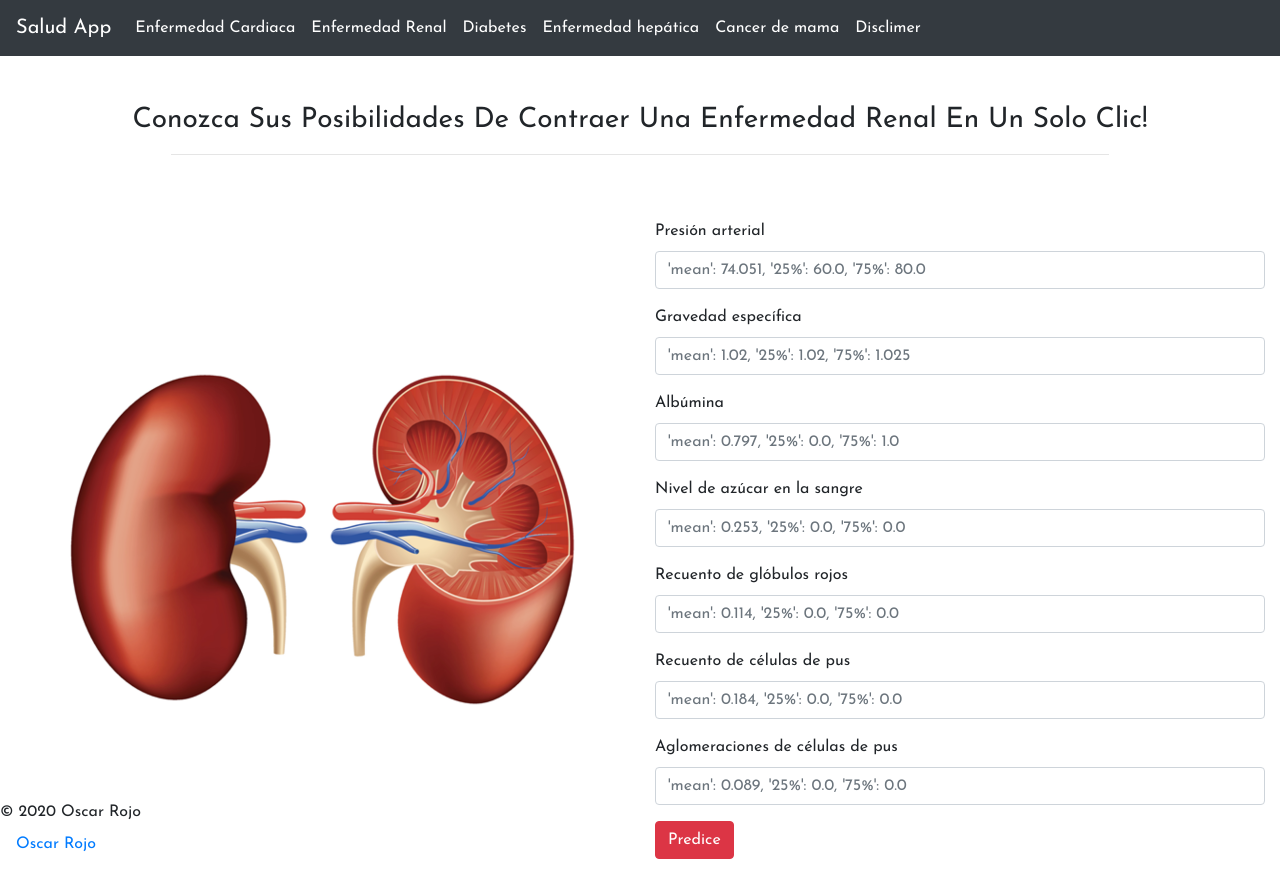
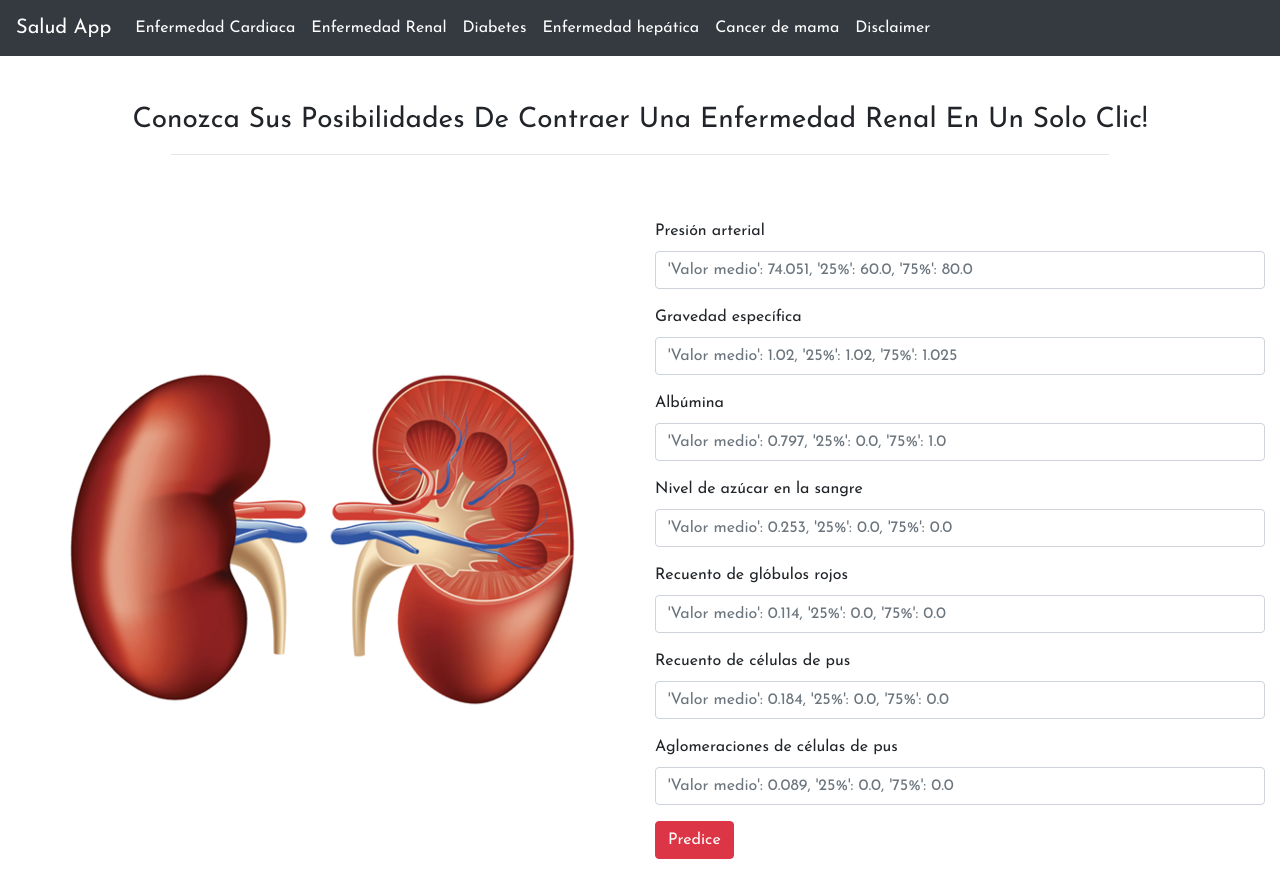
Before and after one commit to zumaia/salud-app, a Flask app: page /Kidney_API in a window 1280 px wide. Shown: the top 877 px of the page. Run offline with Flask 2, Linux system fonts and the light colour scheme; some libraries are stand-ins or nearby versions.

Commit message:
Add files via upload

```diff
--- a/templates/disclimer.html
+++ b/templates/disclimer.html
@@ -42,7 +42,7 @@
 							<a class="nav-link" href="/Breast_CancerAPI">Cancer de mama</a>
 						</li>
 						<li class="nav-item active">
-							<a class="nav-link" href="/disclimer">Disclimer</a>
+							<a class="nav-link" href="/disclimer">Disclaimer</a>
 						</li>
 					</ul>
 				</div>
@@ -118,5 +118,5 @@
 																<script src="./static/js/holder.min.js"></script>
 															<p>&copy; 2020 Oscar Rojo<a class="nav-link" href="www.oscarrojo.es">Oscar Rojo</a><p>
 	<a rel="license" href="http://creativecommons.org/licenses/by/4.0/"><img alt="Licencia de Creative Commons" style="border-width:0" src="https://i.creativecommons.org/l/by/4.0/80x15.png" /></a><br />Este obra está bajo una <a rel="license" href="http://creativecommons.org/licenses/by/4.0/">licencia de Creative Commons Reconocimiento 4.0 Internacional</a>
-															</body>
-														</html>
+</body>
+</html>
--- a/templates/index.html
+++ b/templates/index.html
@@ -29,7 +29,7 @@
 							<a class="nav-link" href="/Breast_CancerAPI">Cancer de mama</a>
 						</li>
 						<li class="nav-item active">
-							<a class="nav-link" href="/disclimer">Disclimer</a>
+							<a class="nav-link" href="/disclimer">Disclaimer</a>
 						</li>
 					</ul>
 				</div>
--- a/templates/kidney.html
+++ b/templates/kidney.html
@@ -54,7 +54,7 @@
               <a class="nav-link" href="/Breast_CancerAPI">Cancer de mama</a>
             </li>
             	<li class="nav-item active">
-		<a class="nav-link" href="/disclimer">Disclimer</a>
+		<a class="nav-link" href="/disclimer">Disclaimer</a>
 		</li>
           </ul>
         </div>
@@ -74,37 +74,37 @@
               <div class="form-group">
                 <!-- TODO : Year to accept only year date picker -->
                 <label for="bp">Presión arterial</label>
-                <input class="form-control" type="number" id="bp" name="Year" required="required" placeholder="'mean': 74.051, '25%': 60.0, '75%': 80.0">
+                <input class="form-control" type="number" id="bp" name="Year" required="required" placeholder="'Valor medio': 74.051, '25%': 60.0, '75%': 80.0">
               </div>
 
               <div class="form-group">
                 <label for="sg">Gravedad específica</label>
-                <input class="form-control" type="number" step="any" id="sg" name="sg" required="required" placeholder="'mean': 1.02, '25%': 1.02, '75%': 1.025">
+                <input class="form-control" type="number" step="any" id="sg" name="sg" required="required" placeholder="'Valor medio': 1.02, '25%': 1.02, '75%': 1.025">
               </div>
 
               <div class="form-group">
                 <label for="al">Albúmina</label>
-                <input class="form-control" type="number" id="al" name="al" required="required" placeholder="'mean': 0.797, '25%': 0.0, '75%': 1.0">
+                <input class="form-control" type="number" id="al" name="al" required="required" placeholder="'Valor medio': 0.797, '25%': 0.0, '75%': 1.0">
               </div>
 
               <div class="form-group">
                 <label for="su">Nivel de azúcar en la sangre</label>
-                <input class="form-control" type="number" id="su" name="su" required="required" placeholder="'mean': 0.253, '25%': 0.0, '75%': 0.0">
+                <input class="form-control" type="number" id="su" name="su" required="required" placeholder="'Valor medio': 0.253, '25%': 0.0, '75%': 0.0">
               </div>
 
               <div class="form-group">
                 <label for="rbc">Recuento de glóbulos rojos</label>
-                <input class="form-control" type="number" id="rbc" name="rbc" required="required" placeholder="'mean': 0.114, '25%': 0.0, '75%': 0.0">
+                <input class="form-control" type="number" id="rbc" name="rbc" required="required" placeholder="'Valor medio': 0.114, '25%': 0.0, '75%': 0.0">
               </div>
 
               <div class="form-group">
                 <label for="pc">Recuento de células de pus</label>
-                <input class="form-control" type="number" id="pc" name="pc" required="required" placeholder="'mean': 0.184, '25%': 0.0, '75%': 0.0">
+                <input class="form-control" type="number" id="pc" name="pc" required="required" placeholder="'Valor medio': 0.184, '25%': 0.0, '75%': 0.0">
               </div>
 
               <div class="form-group">
                 <label for="pcc">Aglomeraciones de células de pus</label>
-                <input class="form-control" type="number" id="pcc" name="pcc" required="required" placeholder="'mean': 0.089, '25%': 0.0, '75%': 0.0">
+                <input class="form-control" type="number" id="pcc" name="pcc" required="required" placeholder="'Valor medio': 0.089, '25%': 0.0, '75%': 0.0">
               </div>
 
               <button type="submit" class="btn btn-danger">Predice</button>
@@ -120,7 +120,6 @@
     <script src="https://code.jquery.com/jquery-3.5.1.slim.min.js" integrity="sha384-DfXdz2htPH0lsSSs5nCTpuj/zy4C+OGpamoFVy38MVBnE+IbbVYUew+OrCXaRkfj" crossorigin="anonymous"></script>
     <script src="https://cdn.jsdelivr.net/npm/popper.js@1.16.1/dist/umd/popper.min.js" integrity="sha384-9/reFTGAW83EW2RDu2S0VKaIzap3H66lZH81PoYlFhbGU+6BZp6G7niu735Sk7lN" crossorigin="anonymous"></script>
     <script src="https://cdn.jsdelivr.net/npm/bootstrap@4.5.3/dist/js/bootstrap.min.js" integrity="sha384-w1Q4orYjBQndcko6MimVbzY0tgp4pWB4lZ7lr30WKz0vr/aWKhXdBNmNb5D92v7s" crossorigin="anonymous"></script>
-    <p>&copy; 2020 Oscar Rojo<a class="nav-link" href="www.oscarrojo.es">Oscar Rojo</a><p>
-															<a rel="license" href="http://creativecommons.org/licenses/by/4.0/"><img alt="Licencia de Creative Commons" style="border-width:0" src="https://i.creativecommons.org/l/by/4.0/80x15.png" /></a><br />Este obra está bajo una <a rel="license" href="http://creativecommons.org/licenses/by/4.0/">licencia de Creative Commons Reconocimiento 4.0 Internacional</a>.
+
   </body>
 </html>
--- a/templates/result.html
+++ b/templates/result.html
@@ -42,7 +42,7 @@
             <a class="nav-link" href="/Breast_CancerAPI">Cancer de mama</a>
             </li>
             <li class="nav-item active">
-		<a class="nav-link" href="/disclimer">Disclimer</a>
+		<a class="nav-link" href="/disclimer">Disclaimer</a>
 		</li>
           </ul>
         </div>
```
Also changed, not shown: templates/cancer.html (+6 -8 lines), templates/diabetes.html (+7 -8 lines), templates/heart.html (+4 -4 lines), templates/liver.html (+9 -9 lines).
